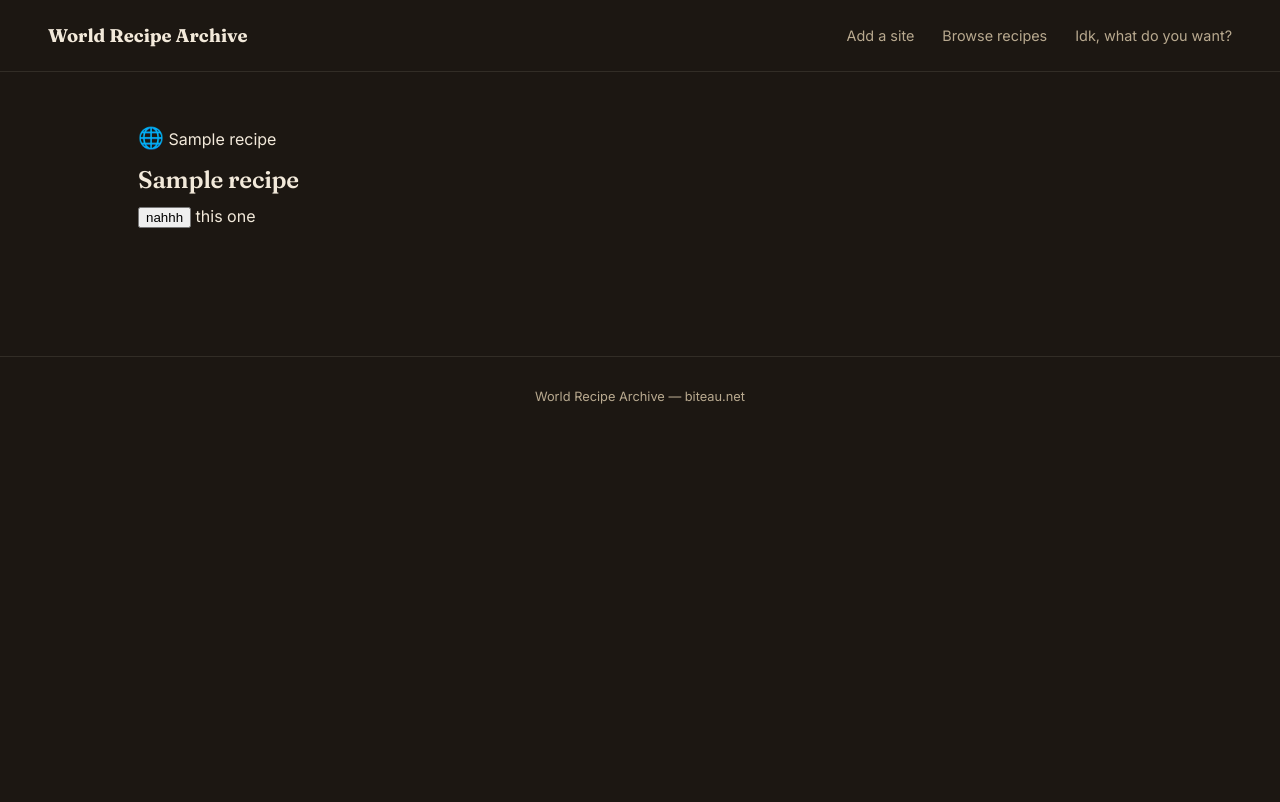
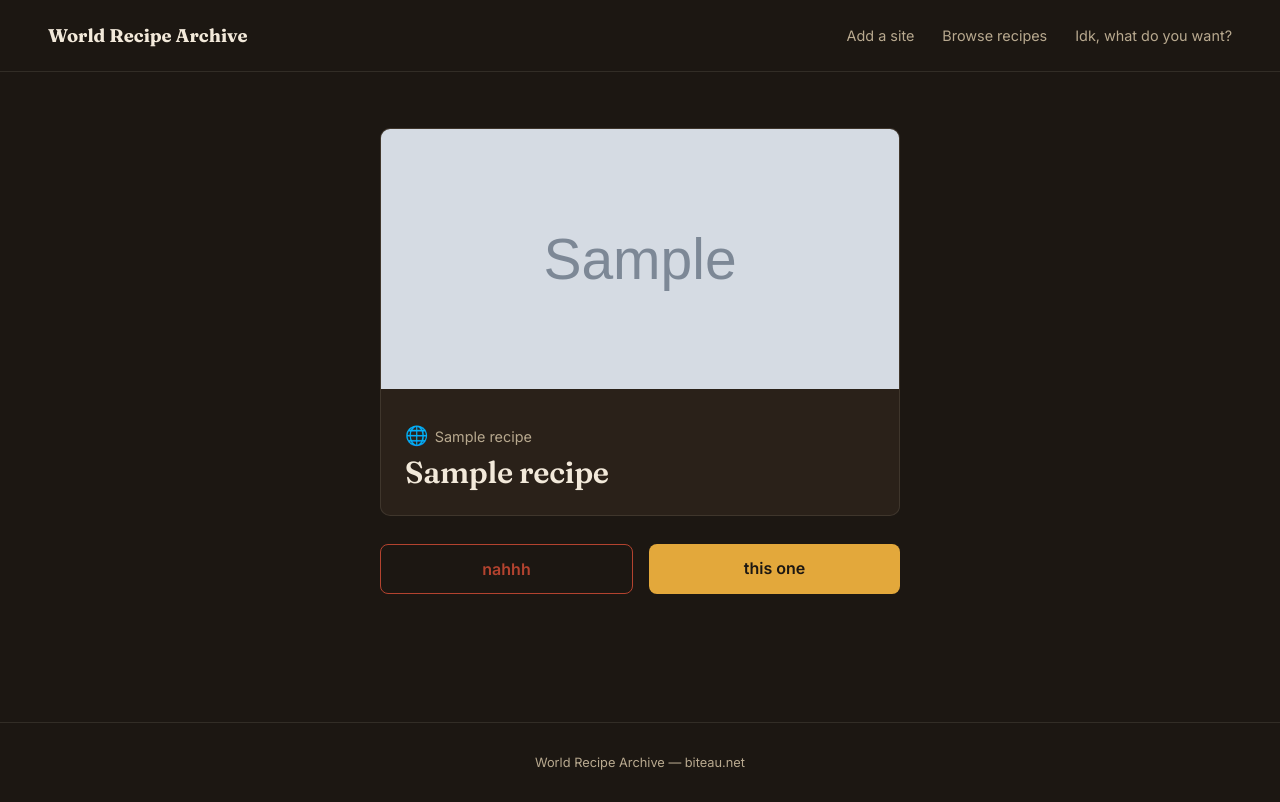
Before and after one commit to vbiteau/recipe-archive, a Flask app: page /surprise in a window 1280 px wide. Before the commit the page ends 404 px from the top, so only its background shows below. Run offline with Flask 3, Linux system fonts and the light colour scheme; tables that the repository leaves empty hold one stand-in row (values such as "Sample post"); grey boxes marked "Sample" are stand-in pictures.

Commit message:
Update style.css

```diff
--- a/static/style.css
+++ b/static/style.css
@@ -233,6 +233,98 @@ main{
 
 .empty-state{ color:var(--text-dim); }
 
+/* ---------- Surprise me ---------- */
+
+.surprise{
+  max-width:520px;
+  margin:1rem auto 0;
+  display:flex;
+  flex-direction:column;
+  align-items:center;
+  text-align:center;
+}
+
+.surprise-card{
+  width:100%;
+  background:var(--card);
+  border:1px solid var(--line);
+  border-radius:var(--radius);
+  overflow:hidden;
+  transition:opacity 0.2s ease;
+}
+
+.surprise-card--rerolling{ opacity:0.4; }
+
+.surprise-link{ display:block; }
+
+.surprise-image{
+  height:260px;
+  background-size:cover;
+  background-position:center;
+  background-color:var(--bg-raised);
+}
+
+.surprise-image--placeholder{
+  display:flex;
+  align-items:center;
+  justify-content:center;
+  font-size:4rem;
+}
+
+.surprise-body{ padding:1.5rem; text-align:left; }
+
+.surprise-origin{
+  color:var(--text-dim);
+  font-size:0.9rem;
+  margin-bottom:0.4rem;
+  display:flex;
+  align-items:center;
+  gap:0.4rem;
+}
+
+.surprise-body h1{
+  font-size:clamp(1.4rem, 4vw, 1.9rem);
+  margin:0;
+}
+
+.surprise-actions{
+  display:flex;
+  gap:1rem;
+  margin-top:1.75rem;
+  width:100%;
+}
+
+.btn-nah{
+  flex:1;
+  background:transparent;
+  border:1px solid var(--paprika);
+  color:var(--paprika);
+  border-radius:8px;
+  padding:0.9em 1.5em;
+  font-size:1rem;
+  font-weight:600;
+  cursor:pointer;
+  transition:background 0.2s ease, color 0.2s ease;
+  font-family:'Inter', sans-serif;
+}
+.btn-nah:hover{ background:var(--paprika); color:var(--text); }
+.btn-nah:focus-visible{ outline:2px solid var(--text); outline-offset:2px; }
+
+.btn-yes{
+  flex:1;
+  background:var(--saffron);
+  border:none;
+  color:#1C1712;
+  border-radius:8px;
+  padding:0.9em 1.5em;
+  font-size:1rem;
+  font-weight:600;
+  text-align:center;
+  transition:background 0.2s ease;
+}
+.btn-yes:hover{ background:#f0ba58; }
+.btn-yes:focus-visible{ outline:2px solid var(--text); outline-offset:2px; }
+
 /* ---------- Live scrape terminal ---------- */
 
 .terminal{
```
